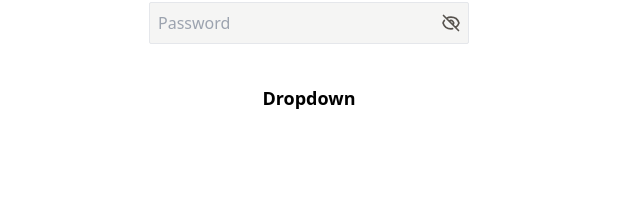
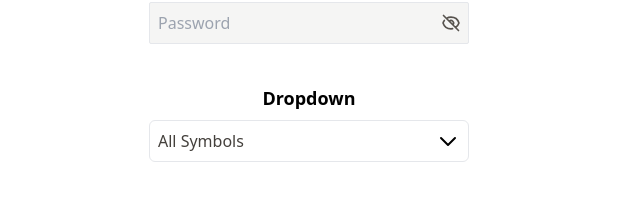
Before and after one commit to jgjgill/wanted_pre_onboarding, a React (Create React App) app: page / in a window 1280 px wide. Shown: the part 543-744 px from the top of the page, without its empty margins (331-971 px from the left). Built offline with nearby package versions, Linux system fonts and the light colour scheme.

Commit message:
Add - Dropdown

```diff
--- a/src/App.jsx
+++ b/src/App.jsx
@@ -10,9 +10,8 @@ export const util = (...classNames) => {
 };
 
 function App() {
-
   return (
-    <div className='flex flex-col items-center space-y-10'>
+    <div className="flex flex-col items-center space-y-10">
       <Toggle />
       <Tab />
       <Slider />
--- a/src/components/Dropdown.jsx
+++ b/src/components/Dropdown.jsx
@@ -1,9 +1,123 @@
-import React from 'react';
+import React, { useEffect, useRef, useState } from 'react';
+
+const dropdownGroup = [
+  'BTCUSD.PERP',
+  'ETHUSD.PERP',
+  'BCHUSD.PERP',
+  'LTCUSD.PERP',
+  'XRPUSD.PERP',
+  '1000SHIBUSD.PERP',
+];
 
 const Dropdown = () => {
+  const [dropDown, setDropDown] = useState(false);
+  const [dropValue, setDropValue] = useState('All Symbols');
+  const [dropList, setDropList] = useState(dropdownGroup);
+  const [inputValue, setInputValue] = useState();
+
+  const inputRef = useRef();
+
+  const onDropDown = () => {
+    new Promise((resolve) => {
+      resolve(setDropDown((prev) => !prev));
+    }).then(() => {
+      window.scrollTo(0, document.body.scrollHeight);
+    });
+  };
+
+  const onChange = (e) => {
+    setInputValue(e.target.value);
+  };
+
+  const onClick = (drop) => () => {
+    setDropValue(drop);
+    setDropDown((prev) => !prev);
+  };
+
+  const onReset = () => {
+    inputRef.current.value = '';
+    setInputValue('');
+  };
+
+  useEffect(() => {
+    if (inputValue) {
+      setDropList(
+        dropdownGroup.filter((drop) => drop.includes(inputValue.toUpperCase()))
+      );
+    } else {
+      setDropList(dropdownGroup);
+    }
+  }, [inputValue]);
+
   return (
-    <div>
-      <h1 className="text-lg font-bold">Dropdown</h1>
+    <div className="space-y-2">
+      <h1 className="text-lg font-bold text-center">Dropdown</h1>
+
+      <div className="w-80 space-y-2 flex flex-col items-center">
+        <div
+          onClick={onDropDown}
+          className="relative flex justify-between items-center border p-2 w-full hover:cursor-pointer rounded-md"
+        >
+          <span className="text-md text-stone-700">{dropValue}</span>
+          <svg
+            className="w-6 h-6"
+            fill="none"
+            stroke="currentColor"
+            viewBox="0 0 24 24"
+            xmlns="http://www.w3.org/2000/svg"
+          >
+            <path
+              strokeLinecap="round"
+              strokeLinejoin="round"
+              strokeWidth={2}
+              d="M19 9l-7 7-7-7"
+            />
+          </svg>
+        </div>
+
+        {dropDown && (
+          <div className="w-full border divide-y-2 rounded-md">
+            <div className="relative flex items-center">
+              <svg
+                className="w-6 h-6 absolute left-4"
+                fill="none"
+                stroke="currentColor"
+                viewBox="0 0 24 24"
+                xmlns="http://www.w3.org/2000/svg"
+              >
+                <path
+                  strokeLinecap="round"
+                  strokeLinejoin="round"
+                  strokeWidth={2}
+                  d="M21 21l-6-6m2-5a7 7 0 11-14 0 7 7 0 0114 0z"
+                />
+              </svg>
+              <input
+                type="text"
+                id="dropdown"
+                onChange={onChange}
+                ref={inputRef}
+                placeholder="Search Symbol"
+                className="w-full p-2 pl-12 focus:outline-none"
+              />
+            </div>
+            <ul className=" hover:cursor-pointer">
+              <li onClick={onReset} className="py-2 hover:bg-stone-300">
+                <span className="pl-6">All Symbols</span>
+              </li>
+              {dropList.map((drop) => (
+                <li
+                  key={drop}
+                  onClick={onClick(drop)}
+                  className="py-2 hover:bg-stone-300"
+                >
+                  <span className="pl-6">{drop}</span>
+                </li>
+              ))}
+            </ul>
+          </div>
+        )}
+      </div>
     </div>
   );
 };
--- a/src/components/Input.jsx
+++ b/src/components/Input.jsx
@@ -3,7 +3,7 @@ import { util } from '../App';
 
 function check(email) {
   const reg_email =
-    /^([0-9a-zA-Z_\.-]+)@([0-9a-zA-Z_-]+)(\.[0-9a-zA-Z_-]+){1,2}$/;
+    /^([0-9a-zA-Z_-]+)@([0-9a-zA-Z_-]+)(\.[0-9a-zA-Z_-]+){1,2}$/;
 
   if (reg_email.test(email)) {
     return true;
@@ -64,7 +64,10 @@ const Input = () => {
             />
             <div className="absolute right-2 flex items-center h-full">
               <svg
-                className={util('w-5 h-5', emailCheck ? 'stroke-teal-400' : 'stroke-stone-400')}
+                className={util(
+                  'w-5 h-5',
+                  emailCheck ? 'stroke-teal-400' : 'stroke-stone-400'
+                )}
                 fill="none"
                 stroke="currentColor"
                 viewBox="0 0 24 24"
--- a/src/index.css
+++ b/src/index.css
@@ -1,7 +1,3 @@
 @tailwind base;
 @tailwind components;
 @tailwind utilities;
-
-#red {
-  color: red;
-}
```
Also changed, not shown: 1 other file (tests, documents, lock files or other folders).
